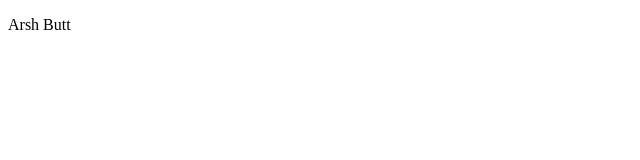
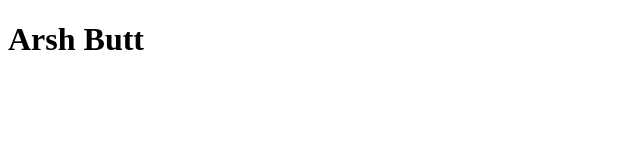
Before and after one commit to Praikai/Mijn-website-cc5dddd3, a plain HTML site: page index.html in a window 1280 px wide. Shown: the whole page, without its empty margins (0-640 px from the left). Drawn offline with Linux system fonts and the light colour scheme.

Commit message:
Uitwerking van de exercise

```diff
--- a/index.html
+++ b/index.html
@@ -2,13 +2,14 @@
 <html>
 	<head>
 
-		<title></title>
+		<title>Mijn website</title>
+        <link rel="icon" type="image/jpg" href="AB.jpg">
 
 	</head>
 
 	<body>
 
-        <p>Arsh Butt</p>
+        <h1>Arsh Butt</h1>
 
 	</body>
 </html>
```
Also changed, not shown: AB.jpg (added).
